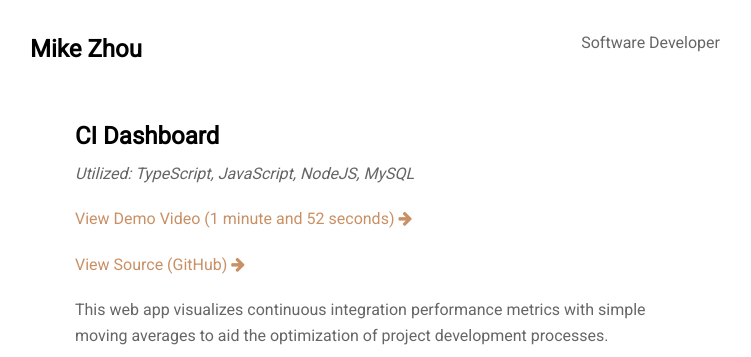
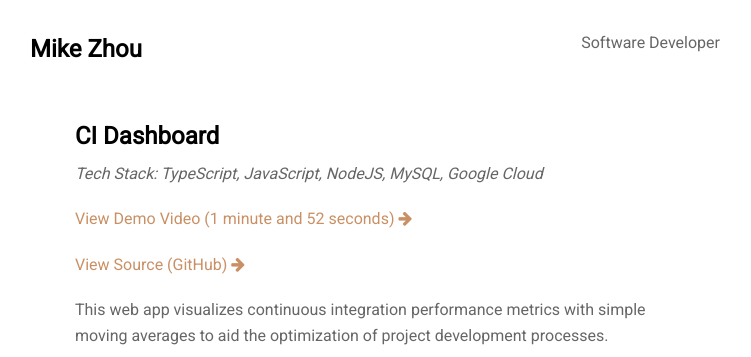
Before and after one commit to MikeWeiZhou/archived.zhoumike.com, a Jekyll site: the page built from projects/ci-dashboard.md, in a window 1280 px wide. Shown: the top 357 px of the page, without its empty margins (265-1016 px from the left). Built offline with Jekyll 4.4.1, drawn with Linux system fonts in a browser that asks for light colours; nearby versions of some CDN libraries.

Commit message:
Update wording in projects

```diff
--- a/projects/ci-dashboard.md
+++ b/projects/ci-dashboard.md
@@ -3,7 +3,7 @@ layout: post
 title: 'CI Dashboard'
 ---
 
-*Utilized: TypeScript, JavaScript, NodeJS, MySQL*
+*Tech Stack: TypeScript, JavaScript, NodeJS, MySQL, Google Cloud*
 
 <a href="https://youtu.be/Y68BDMc2x78">
   View Demo Video (1 minute and 52 seconds) <i class="fa fa-arrow-right" aria-hidden="true"></i>
```
Also changed, not shown: projects/game-of-life-simulation.md (+1 -1 lines), projects/new-westminster-analytics.md (+1 -1 lines).
